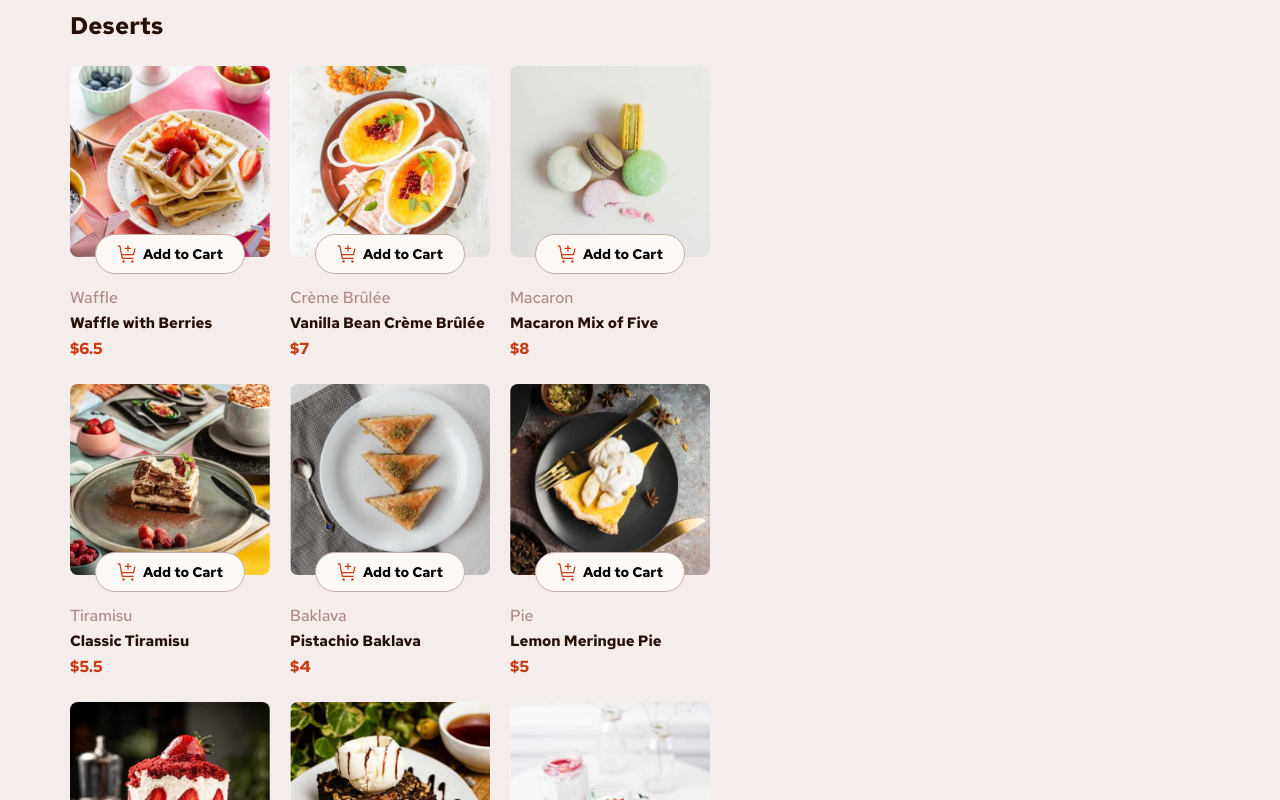
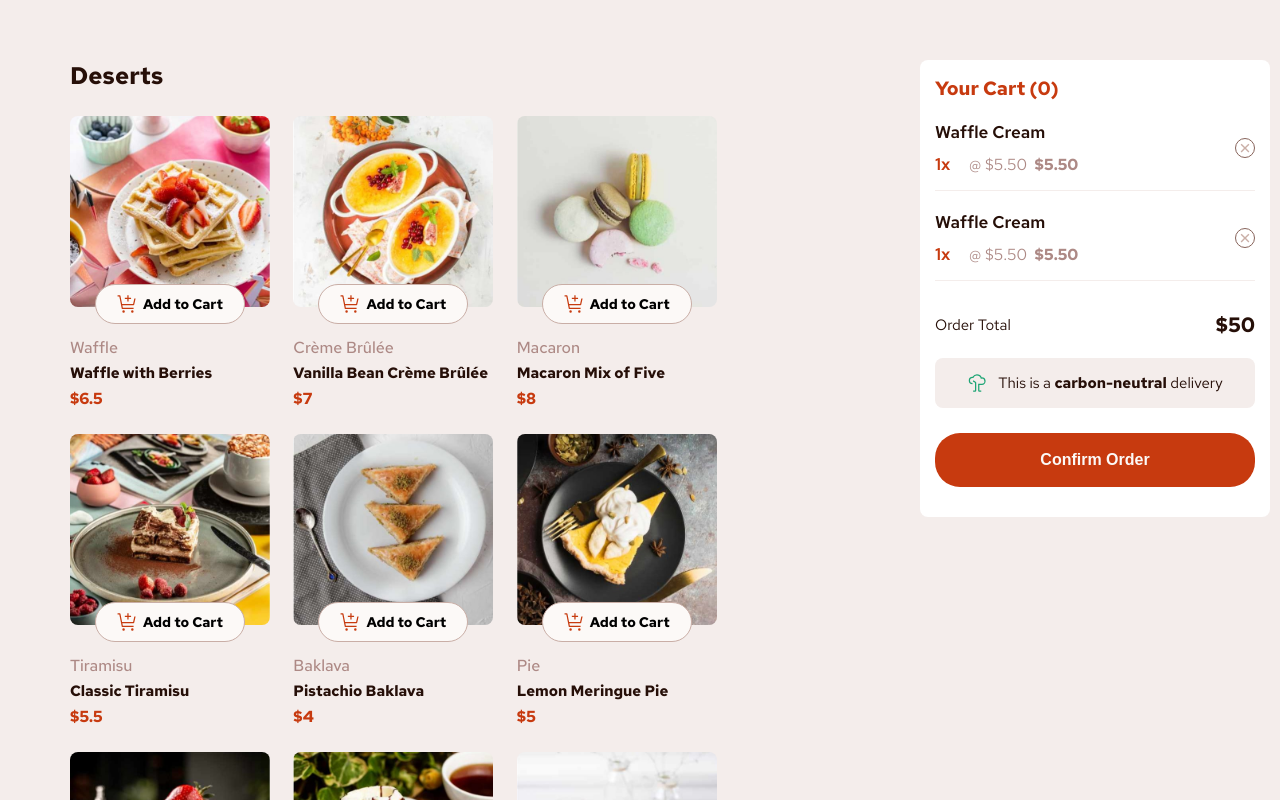
Before and after one commit to Abels-dev/Product-List-With-Cart, a React (Create React App) app: page / in a window 1280 px wide. Shown: the top 800 px of the page. Built offline with nearby package versions, Linux system fonts and the light colour scheme.

Commit message:
styled the cart componenet

```diff
--- a/src/App.js
+++ b/src/App.js
@@ -1,6 +1,7 @@
 import React from "react";
 import Card from "./Card";
 import data from "./data.json";
+import Cart from "./Cart";
 import "./style.css";
 const App = () => {
    const card = data.map((el, index) => {
@@ -21,6 +22,7 @@ const App = () => {
             <h1>Deserts</h1>
             <div className="allCards">{card}</div>
          </section>
+         <Cart/>
       </div>
    );
 };
--- /dev/null
+++ b/src/Cart.js
@@ -0,0 +1,35 @@
+import React, { useState } from "react";
+import CartItem from "./CartItems";
+const Cart = () => {
+   const [isEmpty, setISEmpty] = useState(false);
+   const emptyCart = (
+      <div className="emptyCart">
+         <img src="/images/illustration-empty-cart.svg" alt="cart-Background" />
+         <p>Your items will apear here</p>
+      </div>
+   );
+   const order = (
+      <div>
+         <div className="totalPrice">
+            <p>order Total</p>
+            <p className="totalOrder">$50</p>
+         </div>
+         <div className="carbonNeutral">
+            <img src="/images/icon-carbon-neutral.svg" alt="icon" />
+            <p>
+               This is a <b>carbon-neutral</b> delivery
+            </p>
+         </div>
+         <button className="orderBtn">Confirm Order</button>
+      </div>
+   );
+   return (
+      <div className="cart">
+         <h1>Your Cart (0)</h1>
+         <section><CartItem/><CartItem/></section>
+         {isEmpty ? emptyCart : order}
+      </div>
+   );
+};
+
+export default Cart;
--- /dev/null
+++ b/src/CartItems.js
@@ -0,0 +1,20 @@
+import React from "react";
+
+const CartItem = () => {
+   return (
+      <div className="cartItems">
+         <div className="cartDescription">
+            <h2>waffle cream</h2>
+            <p>
+               <span>1x</span> @ $5.50 &nbsp;
+               <b>$5.50</b>
+            </p>
+         </div>
+         <button className="remove">
+            <img src="/images/icon-remove-item.svg" alt="remove-from-cart" />
+         </button>
+      </div>
+   );
+};
+
+export default CartItem;
--- a/src/style.css
+++ b/src/style.css
@@ -1,6 +1,6 @@
-@import url('https://fonts.googleapis.com/css2?family=Anton&family=Inter:ital,opsz,wght@0,14..32,100..900;1,14..32,100..900&family=Karla:ital,wght@0,200..800;1,200..800&family=Passion+One:wght@400;700;900&family=Red+Hat+Text:ital,wght@0,300..700;1,300..700&display=swap');
-:root{
---Red:hsl(14, 86%, 42%);
+@import url("https://fonts.googleapis.com/css2?family=Anton&family=Inter:ital,opsz,wght@0,14..32,100..900;1,14..32,100..900&family=Karla:ital,wght@0,200..800;1,200..800&family=Passion+One:wght@400;700;900&family=Red+Hat+Text:ital,wght@0,300..700;1,300..700&display=swap");
+:root {
+   --Red: hsl(14, 86%, 42%);
    --Green: hsl(159, 69%, 38%);
    --Rose-50: hsl(20, 50%, 98%);
    --Rose-100: hsl(13, 31%, 94%);
@@ -10,40 +10,45 @@
    --Rose-900: hsl(14, 65%, 9%);
 }
 
-*{
+* {
    margin: 0;
    padding: 0;
    box-sizing: border-box;
 }
-body{
+body {
    padding: 10px;
    font-family: "Red Hat Text", sans-serif;
    padding-left: 70px;
    background-color: var(--Rose-100);
 }
-.allCards{
+.container {
+   display: flex;
+   gap: 200px;
+   margin-top: 50px;
+}
+.allCards {
    display: grid;
-    grid-template-columns: repeat(3,1fr);
-    width: 600px;
+   grid-template-columns: repeat(3, 1fr);
+   width: 650px;
    gap: 20px;
 }
-.card{
+.card {
    display: flex;
    flex-direction: column;
    width: 200px;
    position: relative;
    gap: 30px;
 }
-.foodImg{
+.foodImg {
    border-radius: 8px;
    width: 100%;
    margin-top: 5px;
 }
-h1{
+h1 {
    color: var(--Rose-900);
    margin-bottom: 20px;
 }
-.addCart{
+.addCart {
    display: flex;
    width: 150px;
    border: 1px solid var(--Rose-300);
@@ -60,19 +65,109 @@ h1{
    z-index: 99;
    background-color: var(--Rose-50);
 }
-.product-Catagory{
+.product-Catagory {
    color: var(--Rose-400);
    font-weight: 500;
    text-transform: capitalize;
 }
-.description h2{
+.description h2 {
    font-size: 15px;
    margin-top: 5px;
    color: var(--Rose-900);
    font-weight: 500px;
 }
-.price{
+.price {
    font-weight: bold;
    color: var(--Red);
    margin-top: 5px;
 }
+.cart {
+   background-color: #fff;
+   border-radius: 8px;
+   width: 350px;
+   padding: 15px;
+   height: fit-content;
+}
+.cart h1 {
+   font-size: 1.2rem;
+   color: var(--Red);
+}
+.emptyCart {
+   display: flex;
+   flex-direction: column;
+   align-items: center;
+   font-weight: 600;
+   color: var(--Rose-500);
+   margin-top: 40px;
+   gap: 20px;
+}
+.totalPrice {
+   display: flex;
+   justify-content: space-between;
+   align-items: center;
+   margin-bottom: 20px;
+   margin-top: 30px;
+}
+.totalPrice p {
+   text-transform: capitalize;
+   color: var(--Rose-900);
+   font-size: 15px;
+}
+.totalPrice .totalOrder {
+   font-weight: bold;
+   color: var(--Rose-900);
+   font-size: 1.3rem;
+}
+.carbonNeutral {
+   background-color: var(--Rose-100);
+   display: flex;
+   justify-content: center;
+   padding: 15px;
+   border-radius: 8px;
+   gap: 10px;
+   font-size: 15px;
+   color: var(--Rose-900);
+   margin-bottom: 25px;
+}
+.orderBtn {
+   width: 100%;
+   padding: 18px;
+   border-radius: 25px;
+   border: 0;
+   background-color: var(--Red);
+   color: var(--Rose-50);
+   font-weight: 600;
+   font-size: 16px;
+   margin-bottom: 15px;
+}
+.cartItems {
+   display: flex;
+   align-items: center;
+   justify-content: space-between;
+   border-bottom: 1px solid var(--Rose-100);
+   padding-bottom: 15px;
+   margin-bottom: 20px;
+}
+.cartDescription h2 {
+   color: var(--Rose-900);
+   font-size: 17px;
+   text-transform: capitalize;
+   font-weight: 600;
+   margin-bottom: 10px;
+}
+.cartDescription p {
+   color: var(--Rose-400);
+}
+.cartDescription span {
+   color: var(--Red);
+   font-weight: 600;
+   font-size: 17px;
+   margin-right: 15px;
+}
+.remove {
+   width: 20px;
+   height: 20px;
+   border: 1px solid var(--Rose-500);
+   border-radius: 50%;
+   background-color: transparent;
+}
```
Lines whose indentation alone changed are shown as unchanged.
